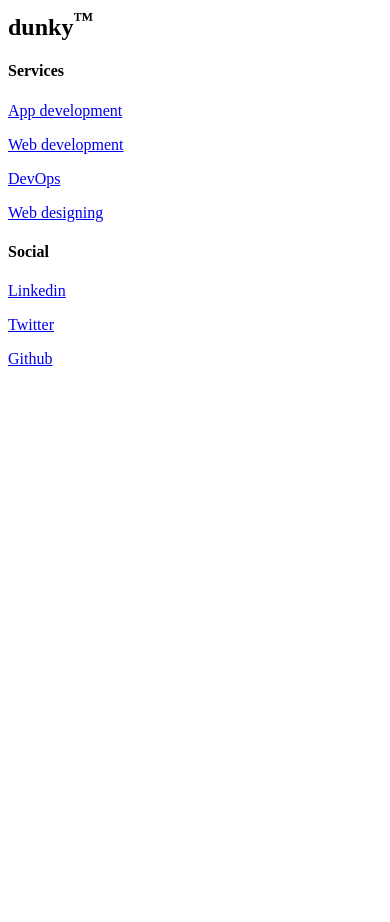
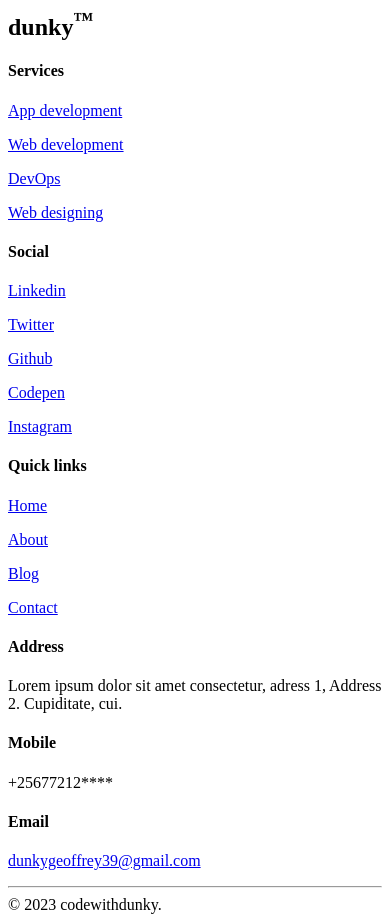
Before and after one commit to dunky-star/responsive-footer, a plain HTML site: page index.html in a window 390 px wide. Before the commit the page ends 844 px from the top, so only its background shows below. Drawn offline with Linux system fonts and the light colour scheme.

Commit message:
HTML page - responsive footer

```diff
--- a/index.html
+++ b/index.html
@@ -22,8 +22,37 @@
             <p>
                 <a href="#"><i class="fab fa-github"></i>Github</a>
             </p>
+            <p>
+                <a href="#"><i class="fab fa-codepen"></i>Codepen</a>
+            </p>
+            <p>
+                <a href="#"><i class="fab fa-instagram"></i>Instagram</a>
+            </p>
 
         </div>
+        <div class="links">
+            <h4>Quick links</h4>
+            <p><a href="#">Home</a></p>
+            <p><a href="#">About</a></p>
+            <p><a href="#">Blog</a></p>
+            <p><a href="#">Contact</a></p>
+        </div>
+        <div class="details">
+            <h4 class="address">Address</h4>
+            <p>
+                Lorem ipsum dolor sit amet consectetur, adress 1, Address 2. Cupiditate, cui.
+            </p>
+            <h4 class="mobile">Mobile</h4>
+            <p><a href="#"></a>+25677212****</p>
+            <h4 class="mail">Email</h4>
+            <p><a href="#">dunkygeoffrey39@gmail.com</a></p>
+
+        </div>
+
     </div>
+    <footer>
+        <hr/>
+        &copy; 2023 codewithdunky.
+    </footer>
 
 </div>
```
